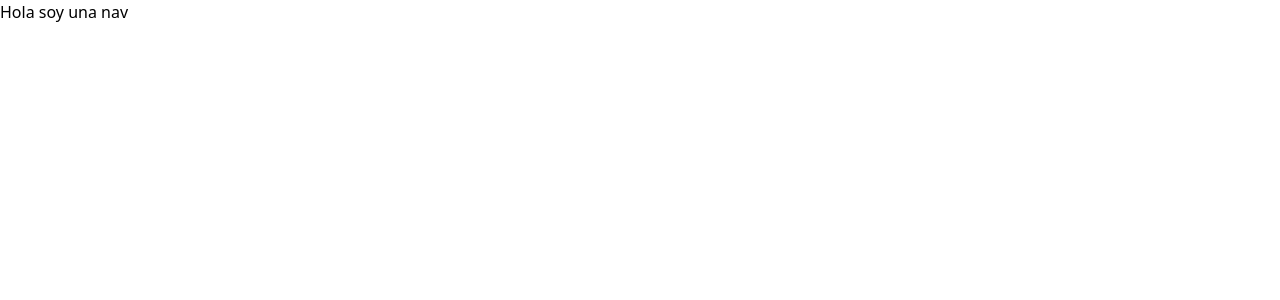
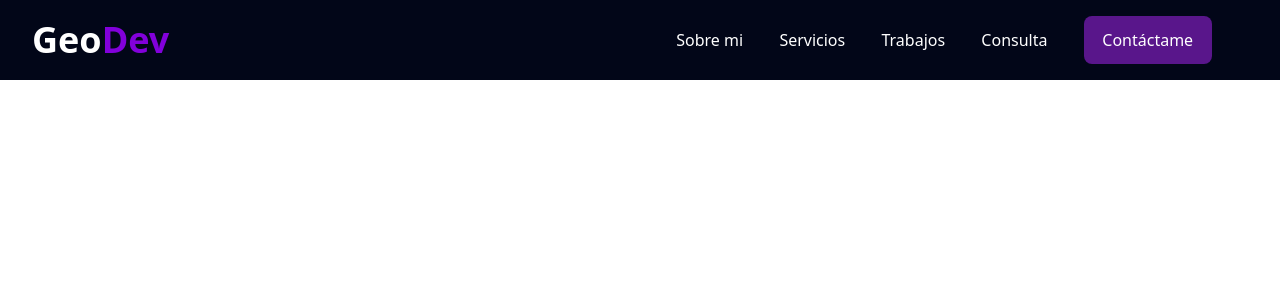
Before and after one commit to GeovannyManga/portafolio, a Next.js app: page / in a window 1280 px wide. Shown: the top 300 px of the page. Built offline with nearby package versions, Linux system fonts and the light colour scheme.

Commit message:
terminada parcial de el nav

```diff
--- a/app/components/Nav.jsx
+++ b/app/components/Nav.jsx
@@ -2,8 +2,18 @@ import React from 'react'
 
 export default function Nav() {
   return (
-    <div>
-        <h1>Hola soy una nav</h1>
+    <div className='flex items-center justify-between bg-slate-950 h-20 w-full px-8'>
+        <div className=''>
+            <span className='font-montserrat text-4xl font-bold text-gray-800 text-white'>Geo</span>
+            <span className='font-montserrat text-4xl font-black text-purple-700'>Dev</span>
+        </div>
+        <ul className=' font-montserrat flex text-white items-center justify-evenly w-1/2 h-auto  font-medium'>
+            <li>Sobre mi</li>
+            <li>Servicios</li>
+            <li>Trabajos</li>
+            <li>Consulta</li>
+            <li className='h-12 w-32 bg-black flex justify-center items-center bg-purple-900 rounded-lg'>Contáctame</li>
+        </ul>
     </div>
   )
 }
--- a/app/layout.tsx
+++ b/app/layout.tsx
@@ -1,15 +1,11 @@
 import type { Metadata } from "next";
-import { Geist, Geist_Mono } from "next/font/google";
+import { Montserrat } from "next/font/google";
 import "./globals.css";
 
-const geistSans = Geist({
-  variable: "--font-geist-sans",
-  subsets: ["latin"],
-});
-
-const geistMono = Geist_Mono({
-  variable: "--font-geist-mono",
-  subsets: ["latin"],
+// Aquí configuramos la fuente Montserrat
+const montserrat = Montserrat({
+  variable: "--font-montserrat",  // Variable CSS para usarla globalmente
+  subsets: ["latin"],  // Subconjuntos de caracteres, puedes agregar más si es necesario
 });
 
 export const metadata: Metadata = {
@@ -24,9 +20,7 @@ export default function RootLayout({
 }>) {
   return (
     <html lang="en">
-      <body
-        className={`${geistSans.variable} ${geistMono.variable} antialiased`}
-      >
+      <body className={`${montserrat.variable} antialiased`}>
         {children}
       </body>
     </html>
--- /dev/null
+++ b/tailwind.config.js
@@ -0,0 +1,14 @@
+module.exports = {
+  content: [
+    './pages/**/*.{js,ts,jsx,tsx}',
+    './components/**/*.{js,ts,jsx,tsx}',
+  ],
+  theme: {
+    extend: {
+      fontFamily: {
+        montserrat: ['var(--font-montserrat)', 'sans-serif'],
+      },
+    },
+  },
+  plugins: [],
+}
```
